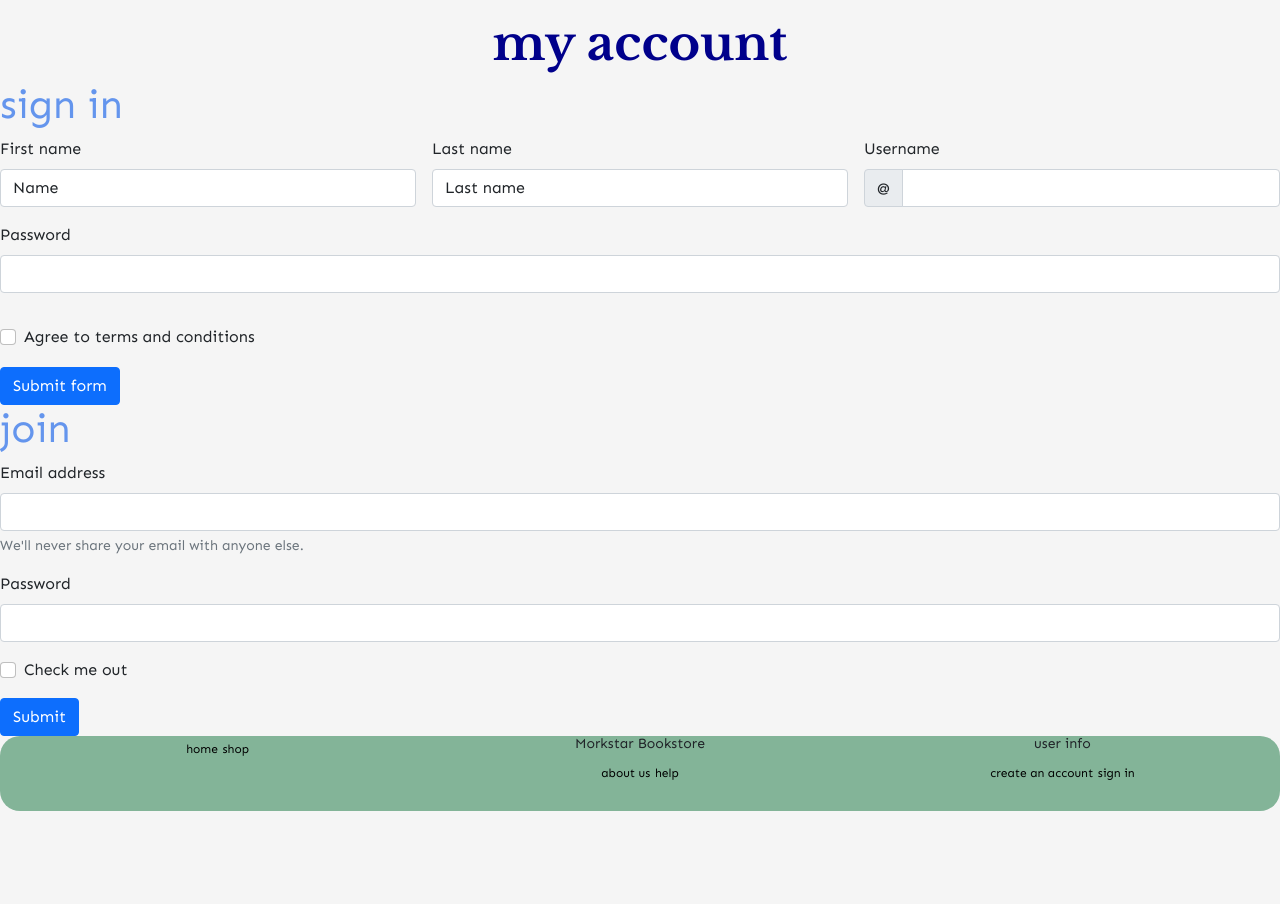
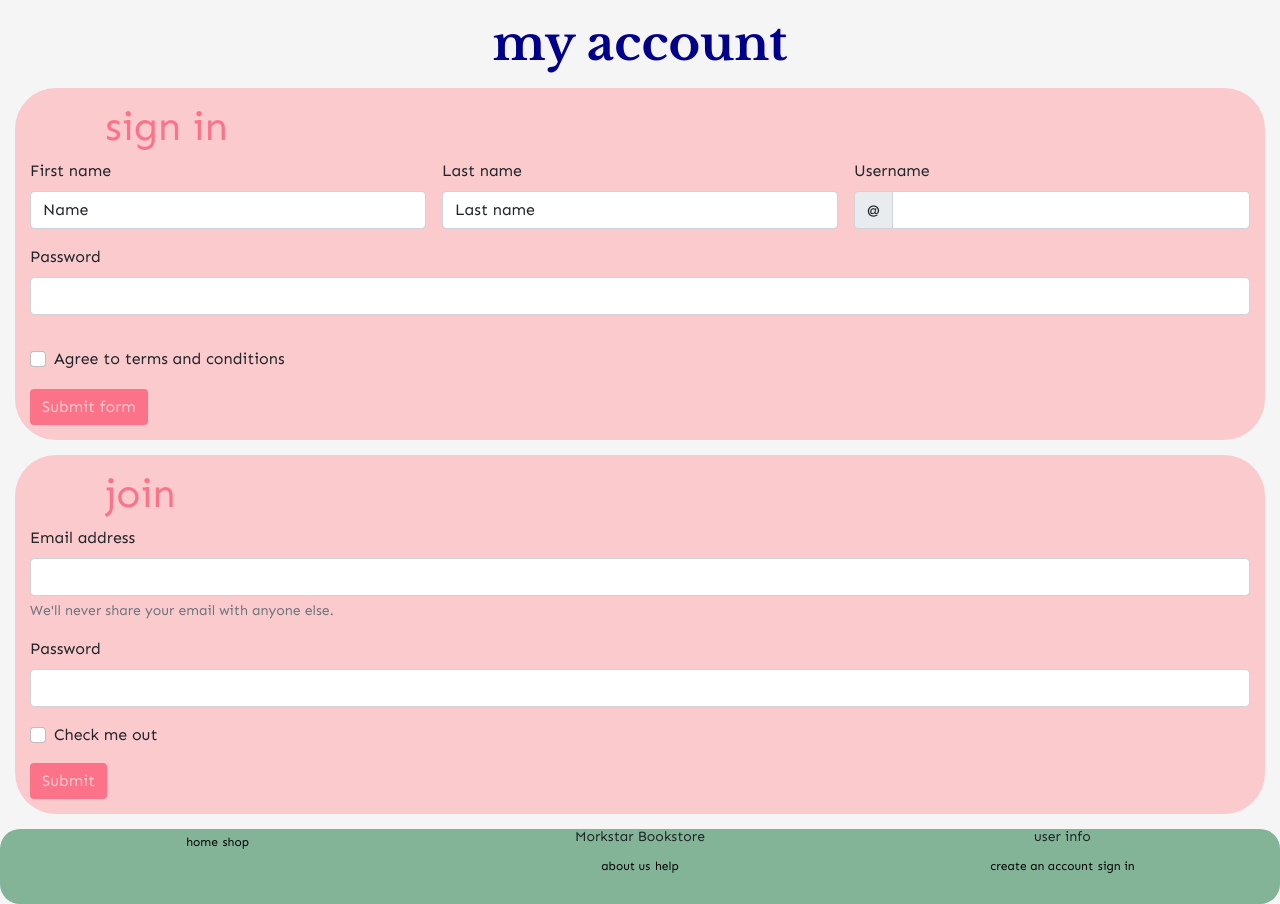
Before and after one commit to palomonserrat/Desafio4, a website: page myaccount.html in a window 1280 px wide. Before the commit the page ends 811 px from the top, so only its background shows below. Drawn offline with nearby package versions, Linux system fonts and the light colour scheme.

Commit message:
modifique formularios

```diff
--- /dev/null
+++ b/_myaccount.scss
@@ -0,0 +1,22 @@
+.formularios{
+    background-color: #facacd;
+    margin: 15px;
+    padding: 15px;
+    border-radius: 41px;
+
+    h2{
+        color: #fc7289;
+        padding-left: 75px;
+    }
+
+    .btn{
+        background-color: #fc7289;
+        color: #facacd;
+        border: #fc7289;
+
+        &:hover{
+            background-color: #a6d0eb;
+            color: #fc7289;
+        }
+    }
+}
--- a/scss/styles.scss
+++ b/scss/styles.scss
@@ -1,3 +1,4 @@
 @import "index";
 @import "shop";
 @import "aboutus";
+@import "myaccount";
```
Also changed, not shown: myaccount.html (+1 -1 lines), scss/styles.css.
